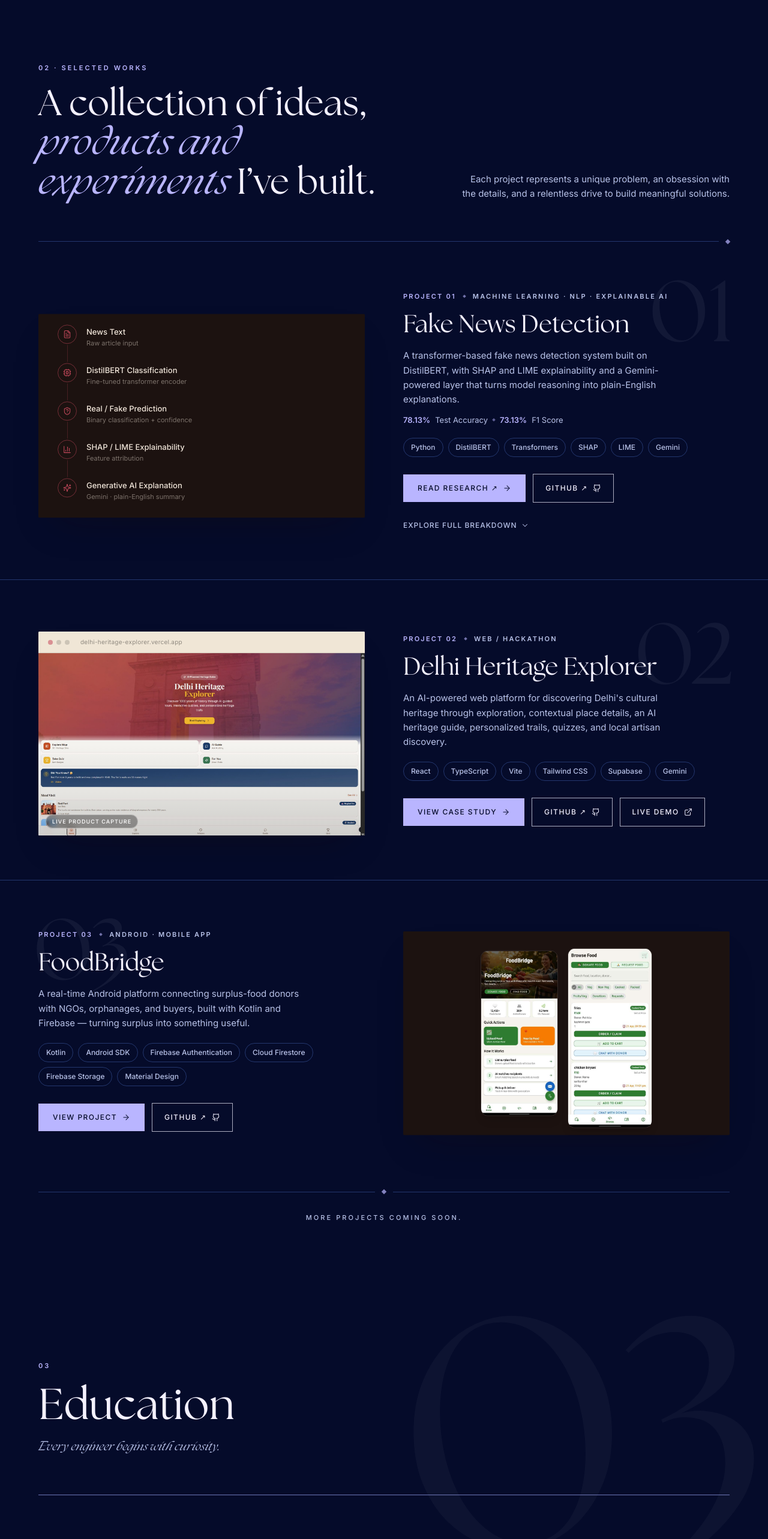
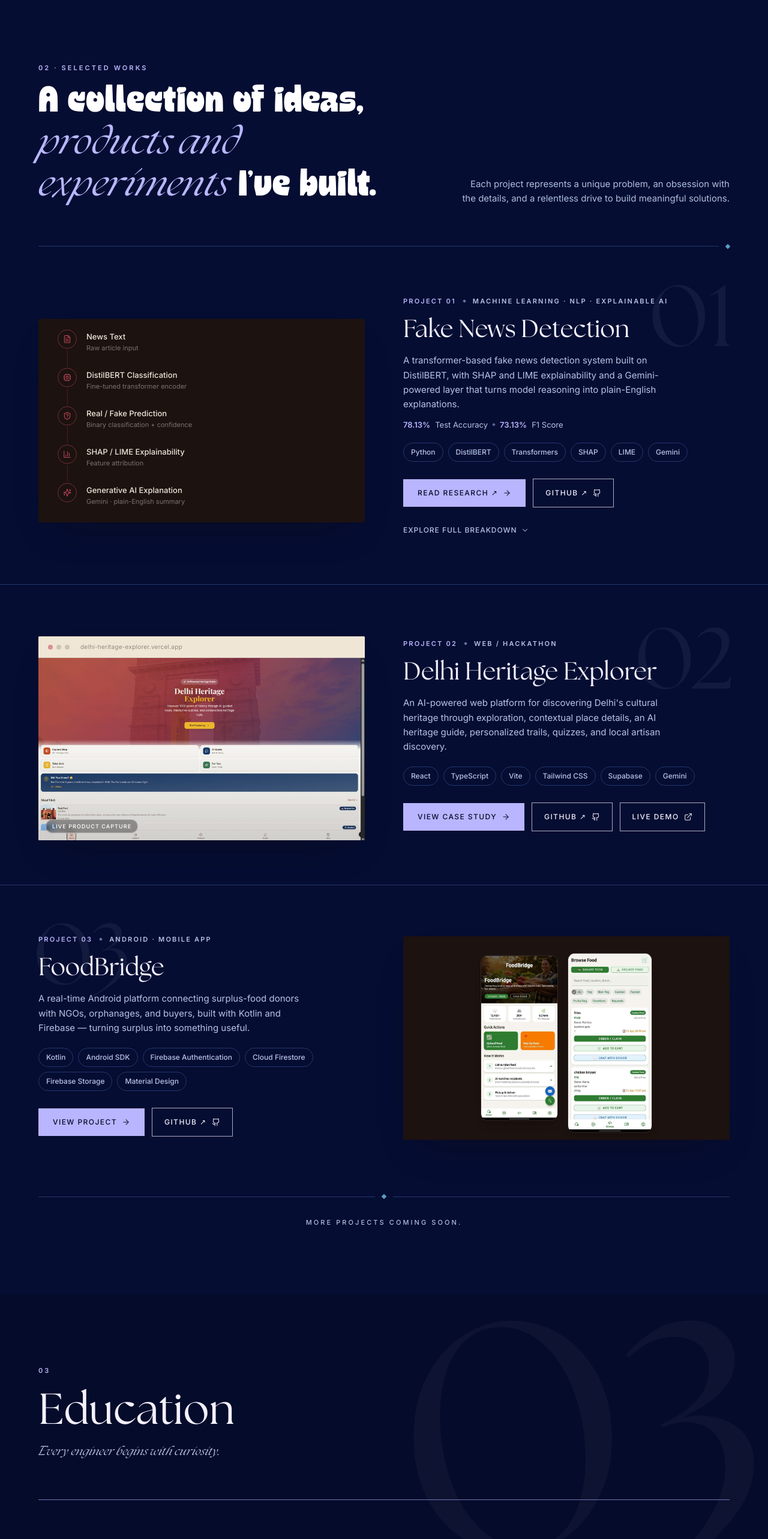
Before and after one commit to trisha29807-del/Portfolio-Trisha, a React (Vite) app: page / in a window 1280 px wide. Shown: the part 1600-4166 px from the top of the page at 60% size. Built offline with nearby package versions, Linux system fonts and the light colour scheme; the HTML template or start-up script is replaced by a standard one.

Commit message:
Apply reference visual language across portfolio sections

```diff
--- a/src/components/Work/WorkSection.tsx
+++ b/src/components/Work/WorkSection.tsx
@@ -31,7 +31,7 @@ export function WorkSection() {
   return (
     <section
       id="work"
-      className="bg-day-bg text-day-ink transition-colors duration-700 ease-editorial dark:bg-night-bg dark:text-night-ink"
+      className="bg-[#050D32] text-white transition-colors duration-700 ease-[cubic-bezier(0.65,0,0.35,1)] dark:bg-[#050D32] dark:text-white"
     >
       <div className="container-editorial pt-20 sm:pt-28">
         <div className="grid grid-cols-1 gap-10 lg:grid-cols-[1.4fr_1fr] lg:gap-16">
@@ -41,12 +41,12 @@ export function WorkSection() {
             viewport={{ once: true, margin: "-15% 0px" }}
             variants={fadeUp}
           >
-            <span className="text-[11px] font-semibold tracking-[0.28em] uppercase text-day-burgundy dark:text-night-burgundy">
+            <span className="text-[11px] font-semibold tracking-[0.28em] uppercase text-[#B9B7FF] dark:text-[#B9B7FF]">
               02 · Selected Works
             </span>
-            <h2 className="mt-4 font-serif text-[clamp(2.25rem,5vw,3.75rem)] leading-[1.08] text-day-ink dark:text-night-ink">
+            <h2 className="mt-4 font-boldfat text-[clamp(2.25rem,5vw,3.75rem)] leading-[1.08] text-white dark:text-white">
               A collection of ideas,{" "}
-              <em className="font-serif italic text-day-burgundy dark:text-night-burgundy">
+              <em className="font-seasons italic text-[#B9B7FF] dark:text-[#B9B7FF]">
                 products and experiments
               </em>{" "}
               I&rsquo;ve built.
@@ -61,7 +61,7 @@ export function WorkSection() {
             variants={fadeUp}
             className="flex items-end"
           >
-            <p className="text-[15px] leading-relaxed text-day-muted dark:text-night-muted lg:text-right">
+            <p className="text-[15px] leading-relaxed text-[#AEBEDE] dark:text-[#AEBEDE] lg:text-right">
               Each project represents a unique problem, an obsession with the
               details, and a relentless drive to build meaningful solutions.
             </p>
@@ -77,7 +77,7 @@ export function WorkSection() {
           className="mt-12 flex items-center gap-3 sm:mt-16"
         >
           <div className="h-px flex-1 bg-day-border dark:bg-night-border" />
-          <span className="h-1.5 w-1.5 rotate-45 bg-day-burgundy/70 dark:bg-night-burgundy/70" />
+          <span className="h-1.5 w-1.5 rotate-45 bg-[#7FDFFF]/70 dark:bg-[#7FDFFF]/70" />
         </motion.div>
       </div>
 
@@ -99,10 +99,10 @@ export function WorkSection() {
       <div className="container-editorial pb-20 sm:pb-28">
         <div className="flex items-center gap-3 pt-4">
           <div className="h-px flex-1 bg-day-border dark:bg-night-border" />
-          <span className="h-1.5 w-1.5 rotate-45 bg-day-burgundy/70 dark:bg-night-burgundy/70" />
+          <span className="h-1.5 w-1.5 rotate-45 bg-[#7FDFFF]/70 dark:bg-[#7FDFFF]/70" />
           <div className="h-px flex-1 bg-day-border dark:bg-night-border" />
         </div>
-        <p className="mt-8 text-center text-[11px] font-medium tracking-[0.28em] uppercase text-day-muted dark:text-night-muted">
+        <p className="mt-8 text-center text-[11px] font-medium tracking-[0.28em] uppercase text-[#AEBEDE] dark:text-[#AEBEDE]">
           More projects coming soon.
         </p>
       </div>
```
